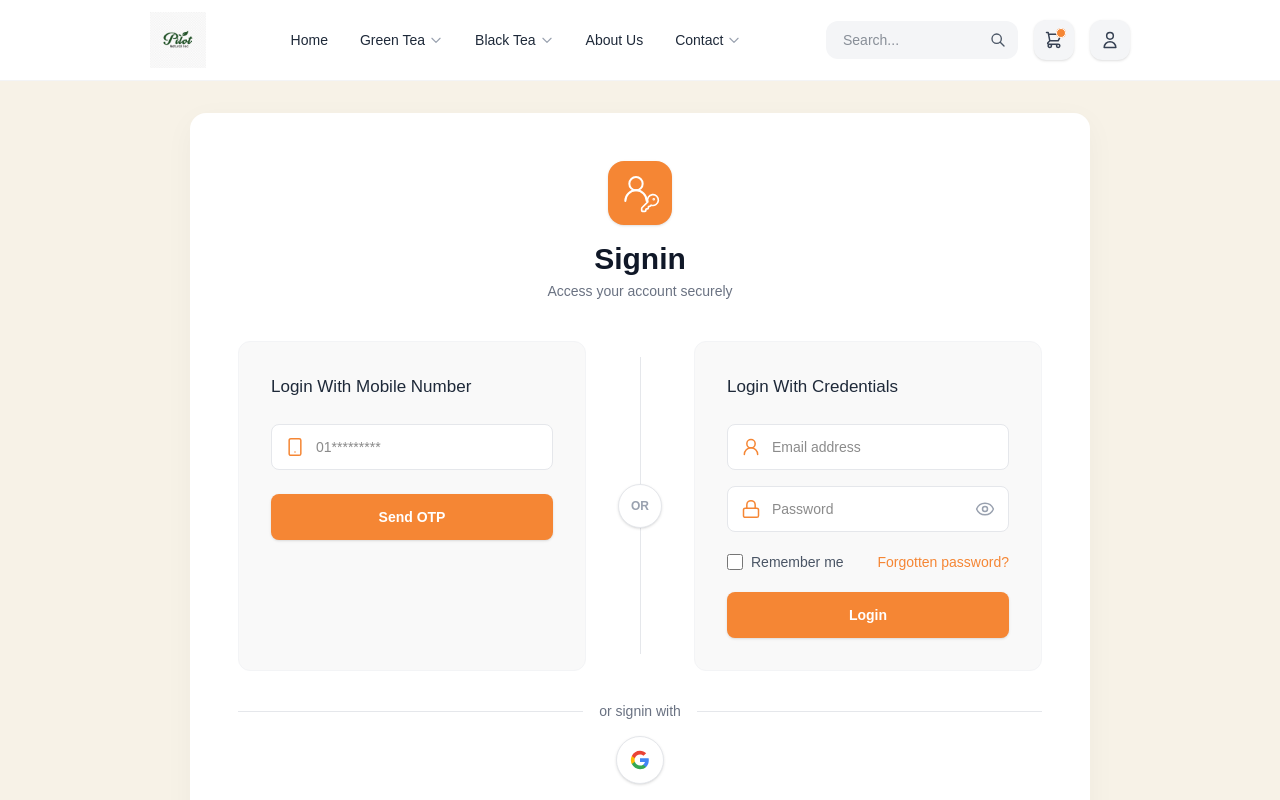
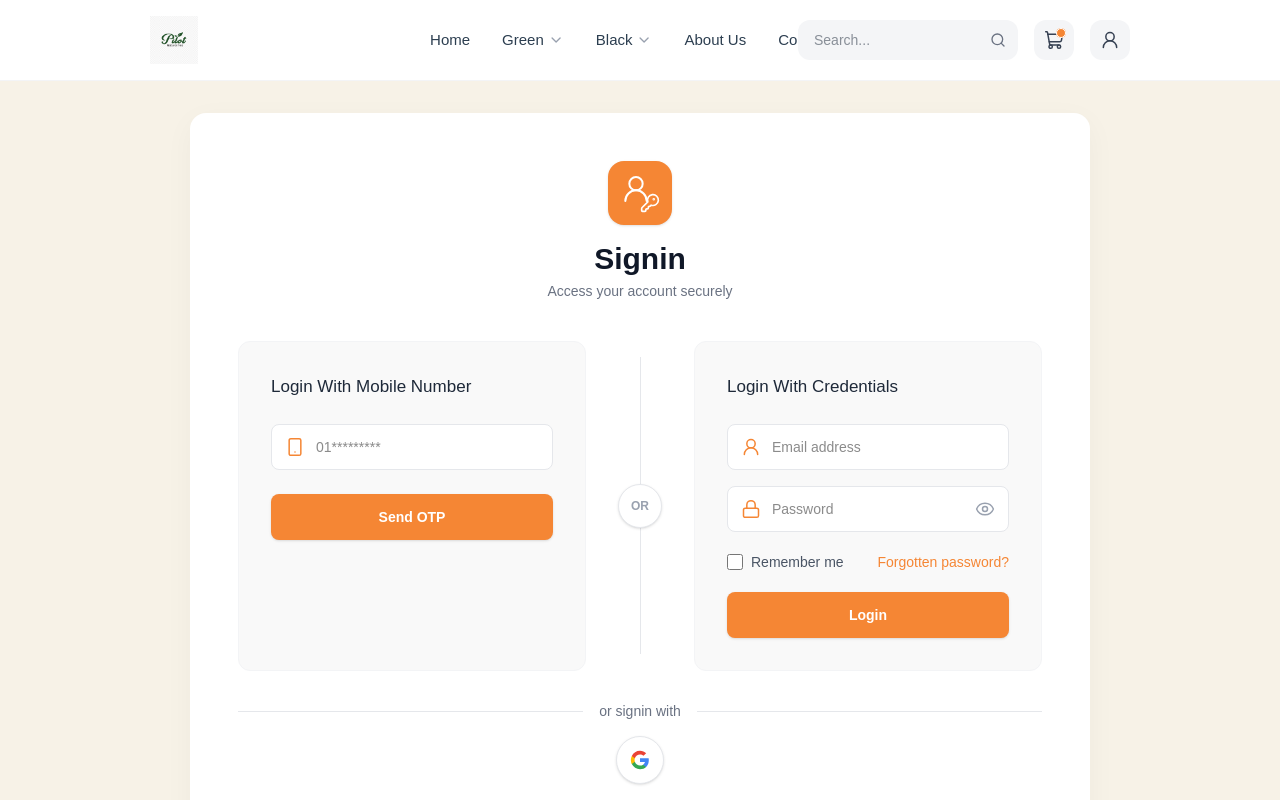
Before and after one commit to pixelandcode07/pilot_natural_tea, a Next.js app: page /login in a window 1280 px wide. Shown: the top 800 px of the page. Built offline with nearby package versions, Linux system fonts and the light colour scheme; no server answers.

Commit message:
Update: src/components/Navbar.tsx

```diff
--- a/src/components/Navbar.tsx
+++ b/src/components/Navbar.tsx
@@ -1,126 +1,185 @@
 "use client";
 
-import React, { useState } from "react";
+import React, { useState, useEffect } from "react";
 import Link from "next/link";
 import Image from "next/image";
+import { signOut, useSession } from "next-auth/react";
+import { usePathname } from "next/navigation";
+import { Search, ShoppingCart, UserRound, ChevronDown, LogOut, Menu, X } from "lucide-react";
 
 export default function Navbar() {
   const [isOpen, setIsOpen] = useState(false);
+  const [isProfileOpen, setIsProfileOpen] = useState(false);
+  const [manualUser, setManualUser] = useState<any>(null);
+
+  // Google Login Session
+  const { data: session } = useSession();
+  const pathname = usePathname();
+
+  // Manual Login Check (Local Storage থেকে ডাটা নিচ্ছে)
+  useEffect(() => {
+    const storedUser = localStorage.getItem("manual_user");
+    if (storedUser) {
+      setManualUser(JSON.parse(storedUser));
+    }
+  }, []);
+
+  // Combined User Data (যে কোনো একভাবে লগইন থাকলেই ইউজার ডাটা পাবে)
+  const user = session?.user || manualUser;
+
+  // Logout Function
+  const handleLogout = async () => {
+    if (session) {
+      await signOut(); // Google Logout
+    } else {
+      localStorage.removeItem("manual_user"); // Manual Logout
+      await fetch("/v1/auth/logout", { method: "POST" }).catch(() => {});
+      window.location.href = "/login"; // রিডাইরেক্ট করে পেজ রিলোড করবে
+    }
+  };
+
+  // ✅ অ্যাডমিন প্যানেলে গেলে Navbar হাইড করার লজিক
+  if (pathname.startsWith("/admin")) return null;
 
   return (
     <header className="sticky top-0 left-0 w-full z-50 bg-white border-b border-gray-100 transition-all duration-300">
 
-      {/* 1920x1080 ডিসপ্লের জন্য দুই পাশে ১৫০ পিক্সেল গ্যাপ (lg:px-[150px]) */}
       <div className="w-full px-4 sm:px-8 lg:px-[150px]">
-        <div className="flex items-center justify-between h-20 gap-4">
+        {/* Relative পজিশন দেওয়া হয়েছে যাতে Navlink একদম মাঝখানে থাকে */}
+        <div className="flex items-center justify-between h-20 relative">
 
           {/* 1. Left Section: Logo */}
-          <div className="flex items-center gap-6">
-
-            {/* Logo (Size Increased) */}
-            <Link href="/" className="flex items-center gap-2.5 shrink-0 group">
+          <div className="flex items-center shrink-0">
+            <Link href="/" className="flex items-center gap-2.5 group">
               <div className="relative transition-transform duration-300 group-hover:scale-105">
                 <Image
                   src="/logo2.png"
-                  alt="Pilot Natural Tea Logo"
-                  width={150} // লোগোর সাইজ বাড়ানো হয়েছে
-                  height={60}
-                  className="object-contain h-10 md:h-14 w-auto" // রেসপন্সিভ হাইট
+                  alt="Pilot Natural Logo"
+                  width={140}
+                  height={50}
+                  className="object-contain h-10 md:h-12 w-auto"
                   priority
                 />
               </div>
             </Link>
           </div>
 
-          {/* 2. Center Navigation Links */}
-          <nav className="hidden lg:flex items-center space-x-8 text-gray-800 text-sm font-medium">
-            <Link href="/" className="hover:text-[#1E5E3A] transition-colors">
+          {/* 2. Center Navigation Links (Absolute Centering - ছবির মতো) */}
+          <div className="hidden lg:flex absolute left-1/2 -translate-x-1/2">
+            <nav className="flex items-center space-x-8 text-[#2C3E50] text-[15px] font-medium">
+              <Link href="/" className="hover:text-[#F58634] transition-colors">
                 Home
               </Link>
 
-            <Link href="#green-tea" className="flex items-center gap-1 hover:text-[#1E5E3A] transition-colors group">
-              <span>Green Tea</span>
-              <svg className="w-3.5 h-3.5 text-gray-400 group-hover:text-[#1E5E3A]" fill="none" stroke="currentColor" viewBox="0 0 24 24">
-                <path strokeLinecap="round" strokeLinejoin="round" strokeWidth="2" d="M19 9l-7 7-7-7" />
-              </svg>
+              <Link href="#green" className="flex items-center gap-1 hover:text-[#F58634] transition-colors group">
+                <span>Green</span>
+                <ChevronDown className="w-4 h-4 text-gray-400 group-hover:text-[#F58634] transition-colors" />
               </Link>
 
-            <Link href="#black-tea" className="flex items-center gap-1 hover:text-[#1E5E3A] transition-colors group">
-              <span>Black Tea</span>
-              <svg className="w-3.5 h-3.5 text-gray-400 group-hover:text-[#1E5E3A]" fill="none" stroke="currentColor" viewBox="0 0 24 24">
-                <path strokeLinecap="round" strokeLinejoin="round" strokeWidth="2" d="M19 9l-7 7-7-7" />
-              </svg>
+              <Link href="#black" className="flex items-center gap-1 hover:text-[#F58634] transition-colors group">
+                <span>Black</span>
+                <ChevronDown className="w-4 h-4 text-gray-400 group-hover:text-[#F58634] transition-colors" />
               </Link>
 
-            <Link href="#about" className="hover:text-[#1E5E3A] transition-colors">
+              <Link href="#about" className="hover:text-[#F58634] transition-colors">
                 About Us
               </Link>
 
-            <Link href="#contact" className="flex items-center gap-1 hover:text-[#1E5E3A] transition-colors group">
+              <Link href="#contact" className="flex items-center gap-1 hover:text-[#F58634] transition-colors group">
                 <span>Contact</span>
-              <svg className="w-3.5 h-3.5 text-gray-400 group-hover:text-[#1E5E3A]" fill="none" stroke="currentColor" viewBox="0 0 24 24">
-                <path strokeLinecap="round" strokeLinejoin="round" strokeWidth="2" d="M19 9l-7 7-7-7" />
-              </svg>
+                <ChevronDown className="w-4 h-4 text-gray-400 group-hover:text-[#F58634] transition-colors" />
               </Link>
             </nav>
+          </div>
 
-          {/* 3. Right Section: Search + Cart + User Icon */}
-          <div className="hidden sm:flex items-center space-x-4 shrink-0">
+          {/* 3. Right Section: Search + Cart + User (ছবির মতো) */}
+          <div className="hidden sm:flex items-center space-x-3 lg:space-x-4 shrink-0">
 
-            {/* Pill Search Box */}
-            <div className="relative">
+            {/* Search Box */}
+            <div className="hidden xl:flex relative items-center">
               <input
                 type="text"
                 placeholder="Search..."
-                className="bg-[#F4F5F7] text-gray-800 text-sm pl-4 pr-10 py-2 rounded-xl focus:outline-none focus:ring-2 focus:ring-[#1E5E3A]/20 focus:bg-white border border-transparent focus:border-gray-200 transition-all w-36 lg:w-48"
+                className="bg-[#F4F5F7] text-gray-800 text-sm pl-4 pr-10 py-2.5 rounded-xl focus:outline-none w-[220px]"
               />
-              <button className="absolute right-3 top-1/2 -translate-y-1/2 text-gray-600 hover:text-[#1E5E3A]" aria-label="Search">
-                <svg className="w-4 h-4" fill="none" stroke="currentColor" viewBox="0 0 24 24">
-                  <path strokeLinecap="round" strokeLinejoin="round" strokeWidth="2" d="M21 21l-6-6m2-5a7 7 0 11-14 0 7 7 0 0114 0z" />
-                </svg>
+              <button className="absolute right-3 text-gray-500 hover:text-[#F58634]">
+                <Search className="w-4 h-4" />
               </button>
             </div>
 
-            {/* Cart Icon (New) */}
+            {/* Cart Icon */}
             <Link
               href="#cart"
-              className="relative w-10 h-10 rounded-xl bg-[#F4F5F7] hover:bg-[#EAECEF] text-gray-700 hover:text-[#F58634] flex items-center justify-center transition-colors shadow-sm"
-              aria-label="Shopping Cart"
+              className="relative w-10 h-10 rounded-xl bg-[#F4F5F7] hover:bg-[#EAECEF] text-gray-700 hover:text-[#F58634] flex items-center justify-center transition-colors"
             >
-              <svg className="w-5 h-5" fill="none" stroke="currentColor" viewBox="0 0 24 24">
-                <path strokeLinecap="round" strokeLinejoin="round" strokeWidth="1.8" d="M3 3h2l.4 2M7 13h10l4-8H5.4M7 13L5.4 5M7 13l-2.293 2.293c-.63.63-.184 1.707.707 1.707H17m0 0a2 2 0 100 4 2 2 0 000-4zm-8 2a2 2 0 11-4 0 2 2 0 014 0z" />
-              </svg>
-              {/* Notification Dot */}
+              <ShoppingCart className="w-5 h-5" strokeWidth={1.8} />
               <span className="absolute top-2 right-2 flex h-2.5 w-2.5">
                 <span className="animate-ping absolute inline-flex h-full w-full rounded-full bg-[#F58634] opacity-75"></span>
                 <span className="relative inline-flex rounded-full h-2.5 w-2.5 bg-[#F58634] border border-white"></span>
               </span>
             </Link>
 
-            {/* User Icon */}
+            {/* User Profile / Auth Logic */}
+            {user ? (
+              <div className="relative">
+                <button
+                  onClick={() => setIsProfileOpen(!isProfileOpen)}
+                  className="w-10 h-10 rounded-xl bg-[#F4F5F7] hover:bg-[#EAECEF] border border-transparent hover:border-gray-200 flex items-center justify-center transition-colors overflow-hidden focus:outline-none"
+                >
+                  {user.image || user.avatar ? (
+                    <Image
+                      src={user.image || user.avatar}
+                      alt="User"
+                      width={40}
+                      height={40}
+                      className="object-cover w-full h-full"
+                    />
+                  ) : (
+                    <span className="font-bold text-[#F58634] text-[15px]">
+                      {user.name?.charAt(0).toUpperCase() || "U"}
+                    </span>
+                  )}
+                </button>
+
+                {/* Profile Dropdown (Logout) */}
+                {isProfileOpen && (
+                  <div className="absolute right-0 mt-3 w-48 bg-white rounded-xl shadow-lg border border-gray-100 py-2 z-50 flex flex-col animate-in fade-in zoom-in-95 duration-200">
+                    <div className="px-4 py-2 border-b border-gray-50 mb-1">
+                      <p className="text-sm font-semibold text-gray-800 truncate">{user.name}</p>
+                      <p className="text-[11px] text-gray-500 truncate">{user.email}</p>
+                    </div>
+                    {user.role === "admin" && (
+                      <Link href="/admin" className="w-full flex items-center gap-2 px-4 py-2 text-sm font-medium text-gray-700 hover:bg-gray-50 transition-colors">
+                        Admin Panel
+                      </Link>
+                    )}
+                    <button
+                      onClick={handleLogout}
+                      className="w-full flex items-center gap-2 px-4 py-2 text-sm font-medium text-red-600 hover:bg-red-50 transition-colors"
+                    >
+                      <LogOut className="w-4 h-4" />
+                      Logout
+                    </button>
+                  </div>
+                )}
+              </div>
+            ) : (
               <Link
-              href="#login"
-              className="w-10 h-10 rounded-xl bg-[#F4F5F7] hover:bg-[#EAECEF] text-gray-700 hover:text-[#1E5E3A] flex items-center justify-center transition-colors shadow-sm"
-              aria-label="User Account"
+                href="/login"
+                className="w-10 h-10 rounded-xl bg-[#F4F5F7] hover:bg-[#EAECEF] text-gray-700 hover:text-[#1E5E3A] flex items-center justify-center transition-colors"
               >
-              <svg className="w-5 h-5" fill="none" stroke="currentColor" viewBox="0 0 24 24">
-                <path strokeLinecap="round" strokeLinejoin="round" strokeWidth="1.8" d="M16 7a4 4 0 11-8 0 4 4 0 018 0zM12 14a7 7 0 00-7 7h14a7 7 0 00-7-7z" />
-              </svg>
+                <UserRound className="w-5 h-5" strokeWidth={1.8} />
               </Link>
-
+            )}
           </div>
 
-          {/* 4. Mobile Menu & Icons */}
-          <div className="lg:hidden flex items-center gap-2">
-
-            {/* Mobile Cart Icon */}
+          {/* 4. Mobile Menu Toggle */}
+          <div className="lg:hidden flex items-center gap-3">
             <Link
               href="#cart"
-              className="relative w-9 h-9 rounded-xl bg-[#F4F5F7] text-gray-700 flex items-center justify-center sm:hidden"
+              className="relative w-9 h-9 rounded-xl bg-[#F4F5F7] text-gray-700 flex items-center justify-center"
             >
-              <svg className="w-4 h-4" fill="none" stroke="currentColor" viewBox="0 0 24 24">
-                <path strokeLinecap="round" strokeLinejoin="round" strokeWidth="1.8" d="M3 3h2l.4 2M7 13h10l4-8H5.4M7 13L5.4 5M7 13l-2.293 2.293c-.63.63-.184 1.707.707 1.707H17m0 0a2 2 0 100 4 2 2 0 000-4zm-8 2a2 2 0 11-4 0 2 2 0 014 0z" />
-              </svg>
+              <ShoppingCart className="w-4 h-4" strokeWidth={1.8} />
               <span className="absolute top-1.5 right-1.5 flex h-2 w-2">
                 <span className="relative inline-flex rounded-full h-2 w-2 bg-[#F58634]"></span>
               </span>
@@ -128,16 +187,9 @@ export default function Navbar() {
 
             <button
               onClick={() => setIsOpen(!isOpen)}
-              className="text-gray-800 p-2 rounded-xl bg-[#F4F5F7] hover:bg-[#EAECEF] focus:outline-none transition-colors"
-              aria-label="Toggle Menu"
+              className="text-gray-800 p-2 rounded-xl bg-[#F4F5F7] hover:bg-[#EAECEF] transition-colors"
             >
-              <svg className="h-5 w-5" fill="none" viewBox="0 0 24 24" stroke="currentColor">
-                {isOpen ? (
-                  <path strokeLinecap="round" strokeLinejoin="round" strokeWidth={2} d="M6 18L18 6M6 6l12 12" />
-                ) : (
-                  <path strokeLinecap="round" strokeLinejoin="round" strokeWidth={2} d="M4 6h16M4 12h16M4 18h16" />
-                )}
-              </svg>
+              {isOpen ? <X className="w-5 h-5" /> : <Menu className="w-5 h-5" />}
             </button>
           </div>
 
@@ -147,37 +199,60 @@ export default function Navbar() {
       {/* 5. Mobile Menu Dropdown */}
       {isOpen && (
         <div className="lg:hidden bg-white border-t border-gray-100 px-4 pt-4 pb-6 space-y-3 shadow-xl">
-          <div className="relative mb-4 sm:hidden">
+          <div className="relative mb-4 sm:hidden flex items-center">
             <input
               type="text"
-              placeholder="Search tea..."
-              className="w-full bg-[#F4F5F7] text-gray-800 text-sm pl-4 pr-10 py-2.5 rounded-xl focus:outline-none border border-transparent"
+              placeholder="Search..."
+              className="w-full bg-[#F4F5F7] text-gray-800 text-sm pl-4 pr-10 py-2.5 rounded-xl focus:outline-none"
             />
-            <button className="absolute right-3 top-1/2 -translate-y-1/2 text-gray-600">
-              <svg className="w-5 h-5" fill="none" stroke="currentColor" viewBox="0 0 24 24">
-                <path strokeLinecap="round" strokeLinejoin="round" strokeWidth="2" d="M21 21l-6-6m2-5a7 7 0 11-14 0 7 7 0 0114 0z" />
-              </svg>
+            <button className="absolute right-3 text-gray-600">
+              <Search className="w-4 h-4" />
             </button>
           </div>
 
-          <Link href="/" className="block py-2 px-3 rounded-xl text-gray-800 font-medium hover:bg-[#F4F5F7]" onClick={() => setIsOpen(false)}>
-            Home
+          <Link href="/" className="block py-2 px-3 rounded-xl text-gray-800 font-medium hover:bg-[#F4F5F7]" onClick={() => setIsOpen(false)}>Home</Link>
+          <Link href="#green" className="block py-2 px-3 rounded-xl text-gray-800 font-medium hover:bg-[#F4F5F7]" onClick={() => setIsOpen(false)}>🌿 Green</Link>
+          <Link href="#black" className="block py-2 px-3 rounded-xl text-gray-800 font-medium hover:bg-[#F4F5F7]" onClick={() => setIsOpen(false)}>☕ Black</Link>
+          <Link href="#about" className="block py-2 px-3 rounded-xl text-gray-800 font-medium hover:bg-[#F4F5F7]" onClick={() => setIsOpen(false)}>About Us</Link>
+          <Link href="#contact" className="block py-2 px-3 rounded-xl text-gray-800 font-medium hover:bg-[#F4F5F7]" onClick={() => setIsOpen(false)}>Contact</Link>
+
+          {/* Mobile Auth Logic */}
+          {user ? (
+            <div className="mt-4 border-t pt-4">
+              <div className="flex items-center gap-3 py-2 px-3 mb-2">
+                {user.image || user.avatar ? (
+                  <Image src={user.image || user.avatar} alt="User" width={32} height={32} className="rounded-full object-cover" />
+                ) : (
+                  <div className="w-8 h-8 rounded-full bg-[#1E5E3A] text-white flex items-center justify-center font-bold">
+                    {user.name?.charAt(0).toUpperCase() || "U"}
+                  </div>
+                )}
+                <div>
+                  <p className="font-medium text-sm text-gray-800 truncate">{user.name}</p>
+                  <p className="text-[11px] text-gray-500 truncate">{user.email}</p>
+                </div>
+              </div>
+              {user.role === "admin" && (
+                <Link href="/admin" onClick={() => setIsOpen(false)} className="w-full flex items-center justify-center gap-2 py-2.5 rounded-xl text-gray-700 font-medium bg-gray-100 hover:bg-gray-200 mb-2">
+                  Admin Panel
                 </Link>
-          <Link href="#green-tea" className="block py-2 px-3 rounded-xl text-gray-800 font-medium hover:bg-[#F4F5F7]" onClick={() => setIsOpen(false)}>
-            🌿 Green Tea
+              )}
+              <button
+                onClick={() => { handleLogout(); setIsOpen(false); }}
+                className="w-full flex items-center justify-center gap-2 py-2.5 rounded-xl text-red-500 font-medium bg-red-50 hover:bg-red-100 transition-colors"
+              >
+                <LogOut className="w-4 h-4" /> Logout
+              </button>
+            </div>
+          ) : (
+            <Link
+              href="/login"
+              onClick={() => setIsOpen(false)}
+              className="w-full flex justify-center py-2.5 rounded-xl text-white font-medium bg-[#1E5E3A] hover:bg-[#133821] mt-2 transition-colors"
+            >
+              Login / Register
             </Link>
-          <Link href="#black-tea" className="block py-2 px-3 rounded-xl text-gray-800 font-medium hover:bg-[#F4F5F7]" onClick={() => setIsOpen(false)}>
-            ☕ Black Tea
-          </Link>
-          <Link href="#about" className="block py-2 px-3 rounded-xl text-gray-800 font-medium hover:bg-[#F4F5F7]" onClick={() => setIsOpen(false)}>
-            About Us
-          </Link>
-          <Link href="#contact" className="block py-2 px-3 rounded-xl text-gray-800 font-medium hover:bg-[#F4F5F7]" onClick={() => setIsOpen(false)}>
-            Contact
-          </Link>
-          <Link href="#login" className="block py-2 px-3 rounded-xl text-[#1E5E3A] font-medium hover:bg-[#F4F5F7]" onClick={() => setIsOpen(false)}>
-            👤 Login / Register
-          </Link>
+          )}
         </div>
       )}
     </header>
```
Lines whose indentation alone changed are shown as unchanged.
